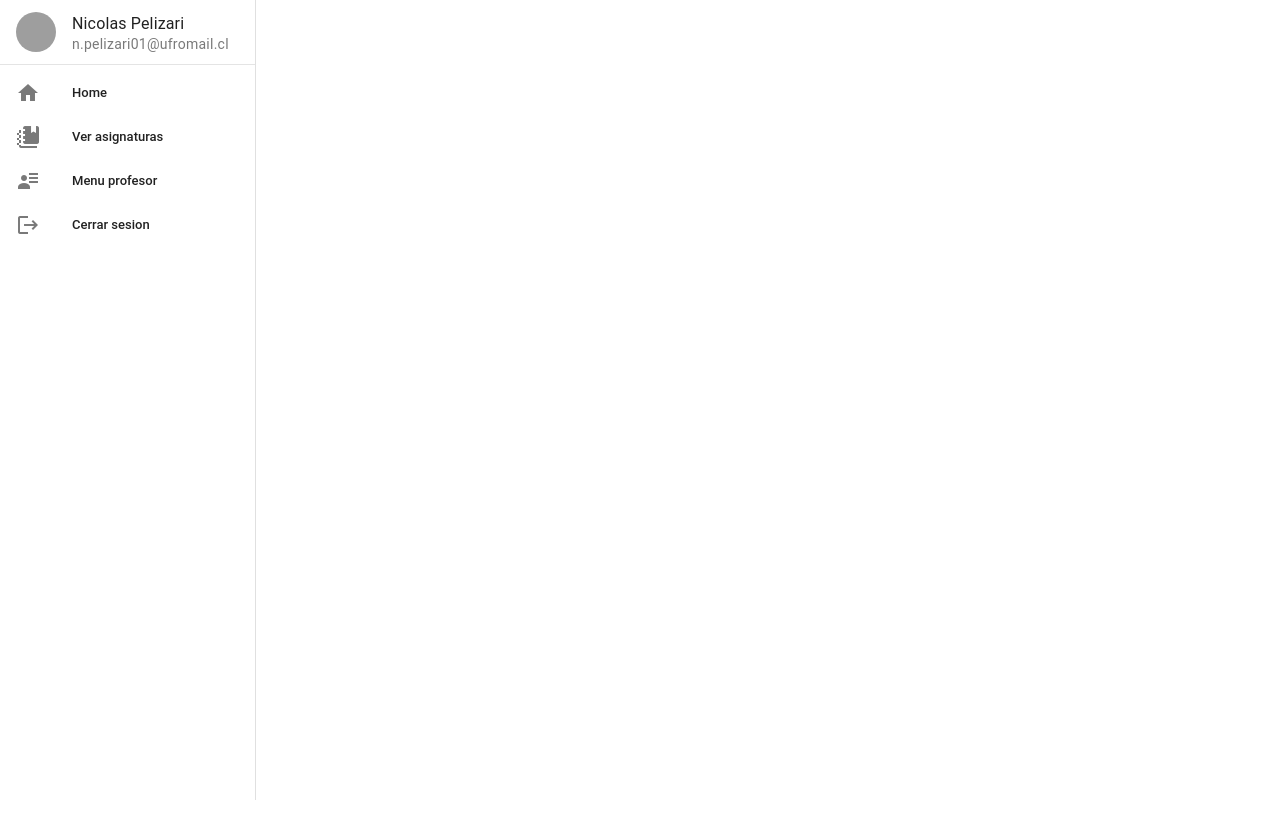
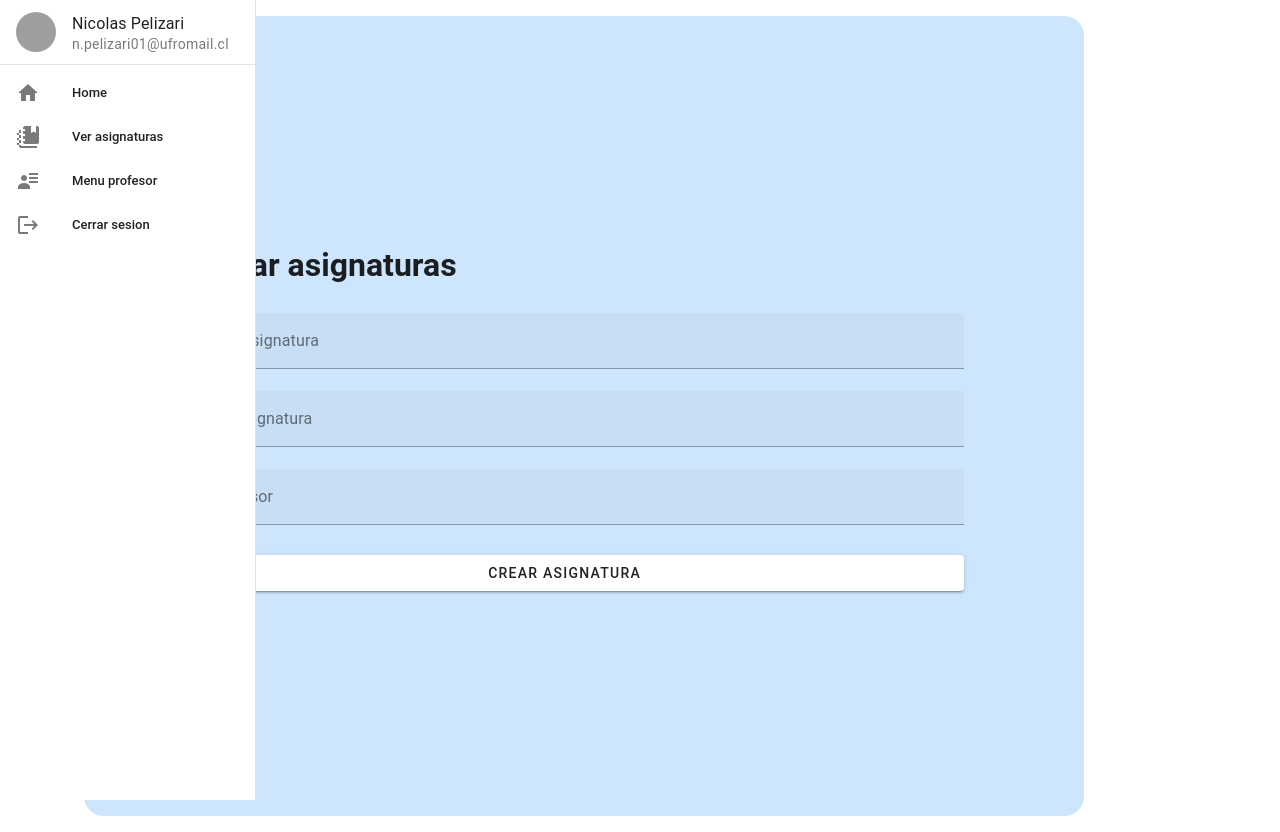
Before and after one commit to mochaccin/intranet-front, a Vue app: page /teacher/courses/add in a window 1280 px wide. Before the commit the page ends 800 px from the top, so only its background shows below. Built offline with nearby package versions, Linux system fonts and the light colour scheme; grey boxes are pictures that could not be loaded.

Commit message:
added views for creating and removing courses and students

```diff
--- a/src/views/AddCourse.vue
+++ b/src/views/AddCourse.vue
@@ -1,4 +1,39 @@
 <script setup>
 </script>
 
-<template></template>
+<template>
+    <v-container class="fill-height">
+        <v-responsive class="align-center justify-center text-center fill-height">
+            <div class="container">
+                <h1>Agregar asignaturas</h1>
+                <div class="py-3" />
+                <v-form class="form" fast-fail @submit.prevent>
+                    <v-text-field v-model="courseName" label="Nombre asignatura" :rules="courseNameRules"></v-text-field>
+
+                    <v-text-field v-model="courseCode" label="Codigo asignatura" :rules="courseCodeRules"></v-text-field>
+                    <v-text-field v-model="courseTeacher" label="DNI Profesor" :rules="courseTeacherRules"></v-text-field>
+
+                    <v-btn type="submit" block class="mt-2">Crear asignatura</v-btn>
+                </v-form>
+            </div>
+        </v-responsive>
+    </v-container>
+</template>
+
+<style scoped>
+.container {
+    width: 1000px;
+    height: 800px;
+    background-color: #cee6fd;
+    border-radius: 20px;
+    display: flex;
+    flex-direction: column;
+    justify-content: center;
+    align-items: flex-start;
+    padding-left: 80px;
+}
+
+.form {
+    width: 800px;
+}
+</style>
--- a/src/views/AddStudentToCourse.vue
+++ b/src/views/AddStudentToCourse.vue
@@ -1,4 +1,37 @@
 <script setup>
 </script>
 
-<template></template>
+<template>
+    <v-container class="fill-height">
+        <v-responsive class="align-center justify-center text-center fill-height">
+            <div class="container">
+                <h1>Inscribir alumno en asignatura</h1>
+                <div class="py-3" />
+                <v-form class="form" fast-fail @submit.prevent>
+                    <v-text-field v-model="courseCode" label="Codigo asignatura" :rules="courseCodeRules"></v-text-field>
+                    <v-text-field v-model="studentDni" label="DNI Estudiante" :rules="studentDniRules"></v-text-field>
+
+                    <v-btn type="submit" block class="mt-2">Inscribir</v-btn>
+                </v-form>
+            </div>
+        </v-responsive>
+    </v-container>
+</template>
+
+<style scoped>
+.container {
+    width: 1000px;
+    height: 800px;
+    background-color: #cee6fd;
+    border-radius: 20px;
+    display: flex;
+    flex-direction: column;
+    justify-content: center;
+    align-items: flex-start;
+    padding-left: 80px;
+}
+
+.form {
+    width: 800px;
+}
+</style>
```
